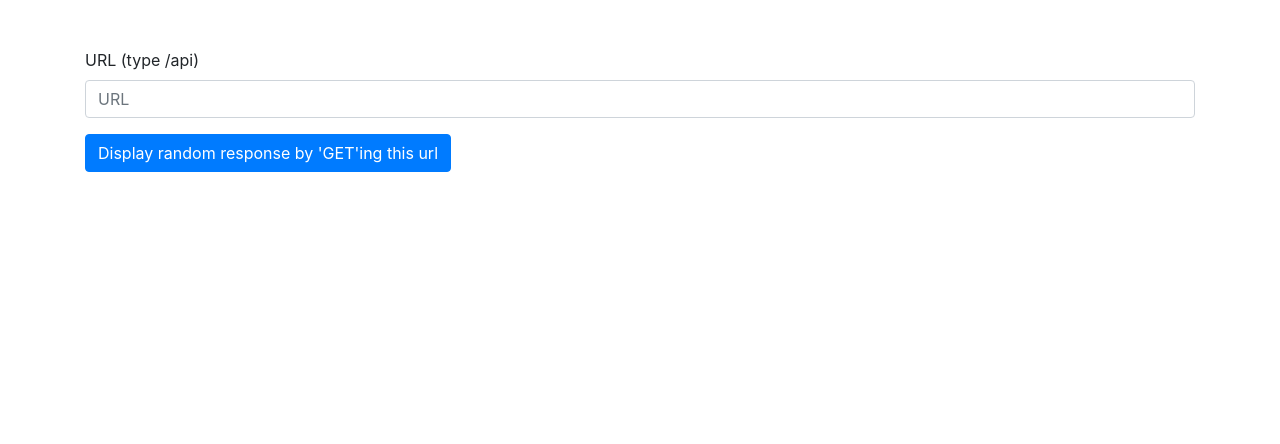
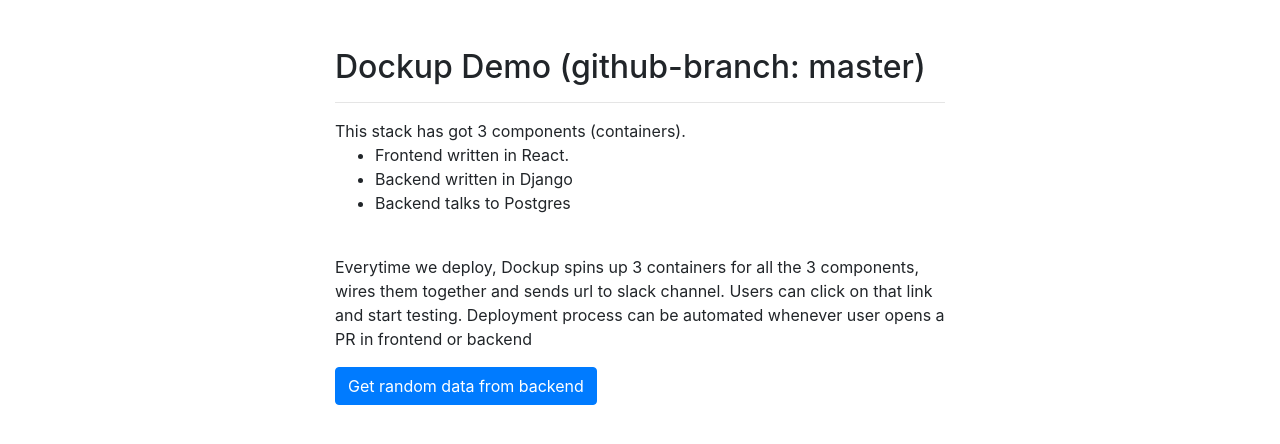
Before and after one commit to dockup/react-sample, a React (Create React App) app: page / in a window 1280 px wide. Shown: the top 444 px of the page. Built offline with nearby package versions, Linux system fonts and the light colour scheme.

Commit message:
remove form, and just give a button

```diff
--- a/src/App.js
+++ b/src/App.js
@@ -39,19 +39,27 @@
 
   render() {
     return (
-      <div className="container mt-5">
-        <div className="form-group">
-          <label htmlFor="exampleInputPassword1">URL (type /api)</label>
-          <input
-            onChange={e => this.onChange(e)}
-            type="text"
-            className="form-control"
-            id="url"
-            placeholder="URL"
-          />
-        </div>
+      <div className="container mt-5" style={{width: '50%'}}>
+        <h2> Dockup Demo (github-branch: master)</h2>
+        <hr />
+        <p>
+          This stack has got 3 components (containers).
+          <ul>
+            <li>Frontend written in React.</li>
+            <li>Backend written in Django</li>
+            <li>Backend talks to Postgres</li>
+          </ul>
+        </p>
+        <br />
+        <p>
+          Everytime we deploy, Dockup spins up 3 containers for all the
+          3 components, wires them together and sends url to slack channel.
+          Users can click on that link and start testing. Deployment
+          process can be automated whenever user opens a PR in frontend
+          or backend
+        </p>
         <button className="btn btn-primary" onClick={e => this.getText(e)}>
-          Display random response by 'GET'ing this url
+          Get random data from backend
         </button>
         <br />
         <p>{this.state.text}</p>
```
